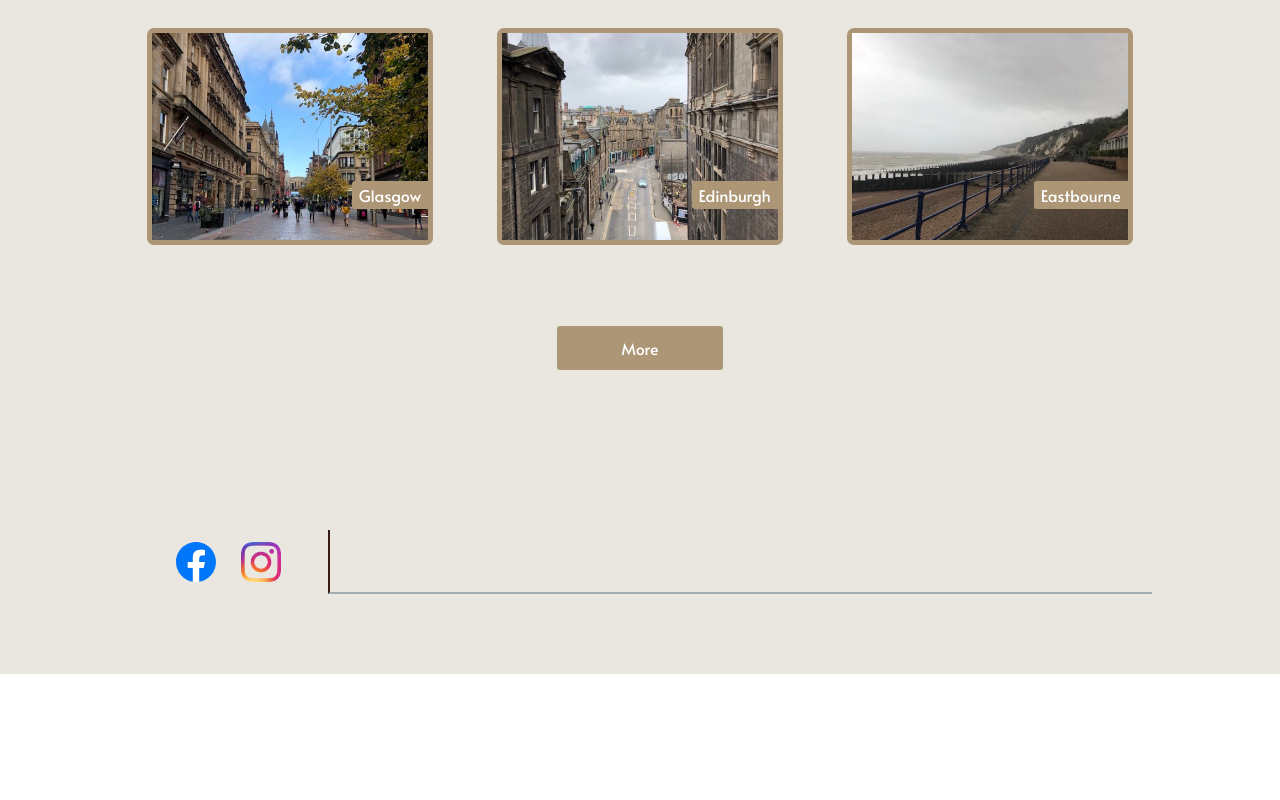
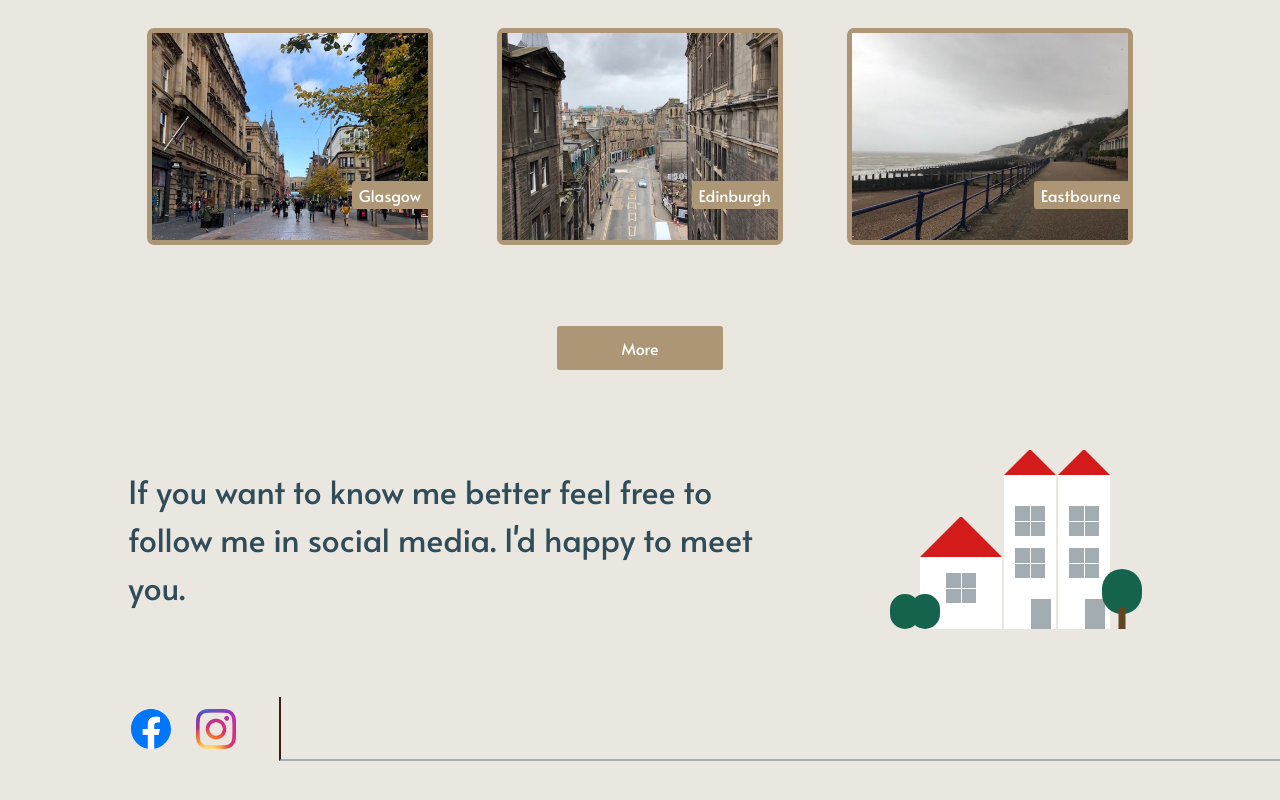
Before and after one commit to nobidina/blog, a Vue app: page / in a window 1280 px wide. Shown: the part 1118-1918 px from the top of the page. Before the commit the page ends 1792 px from the top, so only its background shows below. Built offline with nearby package versions, Linux system fonts and the light colour scheme.

Commit message:
fix train animation and some paddings

```diff
--- a/src/App.vue
+++ b/src/App.vue
@@ -23,5 +23,6 @@ html, body {
   font-size: 16px;
   line-height: 1.5em;
   color: @font-color;
+  background-color: #eae7e0;
 }
 </style>
--- a/src/components/Album.vue
+++ b/src/components/Album.vue
@@ -39,19 +39,11 @@ export default {
 .album {
   display: flex;
   flex-direction: column;
-  justify-content: center;
   align-items: center;
-
-  &__title {
-    align-self: flex-start;
-    margin-bottom: 10vh;
-    font-size: 5vh;
-    line-height: 1em;
-    color: #2f4c58;
-  }
 
   &__list {
     width: 100%;
+    margin-bottom: 30px;
 
     @media @tablet {
       display: grid;
@@ -66,13 +58,14 @@ export default {
 
   &__item {
     position: relative;
-    width: 85%;
     margin-bottom: 30px;
     border-radius: 7px;
     border: 5px solid #ac9676;
     line-height: 0;
+    transition: transform 0.2s;
 
     @media @tablet {
+      width: 85%;
       margin-bottom: 0;
     }
 
@@ -80,12 +73,26 @@ export default {
       margin-bottom: 0;
     }
 
+    &:hover {
+      @media @tablet {
+        transform: scale(1.05) rotateZ(1deg);
+      }
+    }
+
     &:nth-child(3n + 1) {
-      transform: rotateZ(0deg);
+      &:hover {
+        @media @tablet {
+          transform: scale(1.05) rotateZ(-1deg);
+        }
+      }
     }
 
     &:nth-child(3n + 3) {
-      transform: rotateZ(0deg);
+      &:hover {
+        @media @tablet {
+          transform: scale(1.05) rotateZ(1deg);
+        }
+      }
     }
   }
 
@@ -109,6 +116,8 @@ export default {
   }
 
   &__button {
+    transition: transform 0.2s;
+    width: 100%;
     padding: 10px 5vw;
     border-radius: 3px;
     background-color: #ac9676;
@@ -118,6 +127,16 @@ export default {
     font-size: 16px;
     line-height: 1.5em;
     color: @white;
+
+    @media @tablet {
+      width: auto;
+    }
+
+    &:hover {
+      @media @tablet {
+        transform: scale(1.05) rotateZ(-1deg);
+      }
+    }
   }
 }
 
--- a/src/components/FirstScreen.vue
+++ b/src/components/FirstScreen.vue
@@ -31,6 +31,8 @@ export default {
 @import "../less/variables.less";
 
 .first-screen {
+  margin-bottom: 10vh;
+
   &__title {
     padding-left: 15px;
     font-size: 4vh;
--- a/src/components/PageFooter.vue
+++ b/src/components/PageFooter.vue
@@ -1,6 +1,11 @@
 <template>
   <footer class="page-footer">
-    <city />
+    <div class="page-footer__text-wrapper">
+      <p class="page-footer__text">
+        If you want to know me better feel free to follow me in social media. I'd happy to meet you.
+      </p>
+      <city class="page-footer__city" />
+    </div>
     <div class="page-footer__contacts-wrapper">
       <contacts class="page-footer__contacts" :contacts="contacts" />
       <railway class="page-footer__railway" :reverse="reverse" />
@@ -40,22 +45,62 @@ export default {
 @import "../less/mixins.less";
 
 .page-footer {
-  .container();
   overflow: hidden;
+  padding-top: 0;
+
+  @media @tablet {
+    display: flex;
+    flex-direction: column;
+    justify-content: center;
+    align-items: center;
+    padding-top: 0;
+  }
+
+  @media @desktop {
+    padding-top: 0;
+  }
+
+  &__text-wrapper {
+    .container();
+    display: flex;
+    justify-content: center;
+    align-items: center;
+  }
+
+  &__text {
+    font-size: 1.5em;
+    line-height: 1.5em;
+
+    @media @tablet {
+      margin-right: 5vw;
+      font-size: 2em;
+    }
+  }
+
+  &__city {
+    display: none;
+
+    @media @tablet {
+      display: flex;
+    }
+  }
 
   &__contacts-wrapper {
+    .container();
     position: relative;
     display: flex;
     align-items: center;
-  }
-
-  &__contacts {
-    margin-right: 45px;
-    margin-left: 45px;
+    width: 100%;
   }
 
   &__railway {
-    position: reverse;
+    position: absolute;
+    right: 0;
+    width: calc(100vw - 15vw - 85px);
+
+    @media @tablet {
+      width: calc(100vw - 14vw - 100px);
+    }
   }
 }
 
--- a/src/components/landscapes/City.vue
+++ b/src/components/landscapes/City.vue
@@ -1,6 +1,33 @@
 <template>
   <div class="city">
-
+    <div class="bush"></div>
+    <div class="bush  bush--2"></div>
+    <div class="house  house--wide">
+      <div class="house__roof"></div>
+      <div class="house__body">
+        <div class="house__window"></div>
+      </div>
+    </div>
+    <div class="house  house--thin">
+      <div class="house__roof"></div>
+      <div class="house__body">
+        <div class="house__window"></div>
+        <div class="house__window"></div>
+        <div class="house__door"></div>
+      </div>
+    </div>
+    <div class="house  house--thin">
+      <div class="house__roof"></div>
+      <div class="house__body">
+        <div class="house__window"></div>
+        <div class="house__window"></div>
+        <div class="house__door"></div>
+      </div>
+    </div>
+    <div class="tree">
+      <div class="tree__crown"></div>
+      <div class="tree__trunk"></div>
+    </div>
   </div>
 </template>
 
@@ -14,7 +41,146 @@ export default {
 @import "../../less/variables.less";
 
 .city {
+  position: relative;
+  display: flex;
+  justify-content: flex-end;
+  align-items: flex-end;
+}
 
+.bush {
+  position: relative;
+  left: 30px;
+  width: 30px;
+  height: 35px;
+  border-radius: 22px;
+  background-color: #16634d;
+
+  &--2 {
+    left: 20px;
+  }
+}
+
+.house {
+  display: flex;
+  flex-direction: column;
+  margin-right: 2px;
+
+  &:last-child {
+    margin-right: 0;
+  }
+
+  &__roof {
+    border-right-color: transparent;
+    border-right-style: solid;
+    border-bottom-color: #d31b1b;
+    border-bottom-style: solid;
+    border-left-color: transparent;
+    border-left-style: solid;
+  }
+
+  &__body {
+    display: flex;
+    flex-direction: column;
+    align-items: center;
+    padding: 10px;
+    background-color: #fff;
+  }
+
+  &__window {
+    position: relative;
+    width: 30px;
+    height: 30px;
+    margin-bottom: 10px;
+    border: 1px solid #ffffff;
+    background-color: #a3acb1;
+
+    &:last-child {
+      margin-bottom: none;
+    }
+
+    &::before {
+      content: "";
+      position: absolute;
+      top: 50%;
+      left: 0;
+      width: 100%;
+      height: 1px;
+      background-color: #ffffff;
+    }
+
+    &::after {
+      content: "";
+      position: absolute;
+      left: 50%;
+      top: 0;
+      width: 1px;
+      height: 100%;
+      background-color: #ffffff;
+    }
+  }
+
+  &__door {
+    align-self: flex-end;
+    position: relative;
+    top: 10px;
+    right: -5px;
+    width: 20px;
+    height: 30px;
+    background-color: #a3acb1;
+  }
+
+  &--thin {
+    & .house__body {
+      padding-top: 30px;
+    }
+
+    & .house__roof {
+      border-right-width: 25px;
+      border-bottom-width: 25px;
+      border-left-width: 25px;
+    }
+  }
+
+  &--wide {
+    & .house__body {
+      justify-content: center;
+      padding: 15px 25px;
+    }
+
+    & .house__roof {
+      border-right-width: 40px;
+      border-bottom-width: 40px;
+      border-left-width: 40px;
+    }
+  }
+}
+
+.tree {
+  position: relative;
+  left: -10px;
+  width: 40px;
+  height: 60px;
+
+  &__trunk {
+    position: absolute;
+    bottom: 0;
+    left: 50%;
+    transform: translateX(-50%);
+    width: 7px;
+    height: 21px;
+    background-color: #624521;
+  }
+
+  &__crown {
+    position: absolute;
+    bottom: 15px;
+    left: 50%;
+    transform: translateX(-50%);
+    width: 40px;
+    height: 45px;
+    border-radius: 20px;
+    background-color: #16634d;
+  }
 }
 
 </style>
--- a/src/components/landscapes/NaturalLandscape.vue
+++ b/src/components/landscapes/NaturalLandscape.vue
@@ -289,9 +289,9 @@ export default {
     width: 75vw;
 
     @media @desktop {
-      top: 65vh;
-      left: 40vw;
-      width: 60vw;
+      top: 80vh;
+      left: 20vw;
+      width: 80vw;
     }
   }
 }
--- a/src/components/landscapes/Railway.vue
+++ b/src/components/landscapes/Railway.vue
@@ -60,7 +60,11 @@ export default {
   display: inline-flex;
   flex-direction: row;
   justify-content: space-between;
-  animation: train 6s cubic-bezier(.38,.54,.79,.64) infinite;
+  animation: train 4s cubic-bezier(.38,.54,.79,.64) infinite;
+
+  @media @tablet {
+    animation-duration: 6s;
+  }
 
   &__wagon {
     position: relative;
@@ -88,18 +92,28 @@ export default {
 
   &__wheel {
     position: absolute;
-    bottom: -1vh;
-    width: 1vw;
-    height: 1vw;
+    bottom: -1vw;
+    width: 2vw;
+    height: 2vw;
     border-radius: 50%;
     background: #9b9183;
+
+    @media @tablet {
+      bottom: -0.5vw;
+      width: 1vw;
+      height: 1vw;
+    }
 
     &--1 {
       left: 0.2vw;
     }
 
     &--2 {
-      left: 1.3vw;
+      left: 2.3vw;
+
+      @media @tablet {
+        left: 1.3vw;
+      }
     }
 
     &--3 {
@@ -107,7 +121,11 @@ export default {
     }
 
     &--4 {
-      right: 1.3vw;
+      right: 2.3vw;
+
+      @media @tablet {
+        right: 1.3vw;
+      }
     }
   }
 
@@ -120,7 +138,12 @@ export default {
 
 .railway--reverse {
   & .train {
+    animation: train-reverse 4s cubic-bezier(.38,.54,.79,.64) infinite;
     animation-direction: reverse;
+
+    @media @tablet {
+      animation-duration: 6s;
+    }
   }
 
   & .train__wagon {
@@ -150,11 +173,20 @@ export default {
 
 @keyframes train {
   0% {
-    left: -100%;
+    left: -120%;
   }
   100% {
     left: 150%;
   }
 }
 
+@keyframes train-reverse {
+  0% {
+    left: -180%;
+  }
+  100% {
+    left: 120%;
+  }
+}
+
 </style>
--- a/src/less/mixins.less
+++ b/src/less/mixins.less
@@ -1,15 +1,27 @@
 .container() {
   min-width: 100%;
   box-sizing: border-box;
-  padding: 30px 7vw;
-  background-color: #eae7e0;
+  margin-bottom: 5vh;
+  padding-right: 7vw;
+  padding-left: 7vw;
+
+  &:last-child {
+    margin-bottom: 10vh;
+
+    @media @tablet {
+      margin-bottom: 20vh;
+    }
+  }
 
   @media @tablet {
-    padding: 12vh 5vw;
+    margin-bottom: 10vh;
+    padding-right: 5vw;
+    padding-left: 5vw;
   }
 
   @media @desktop {
     max-width: 1500px;
-    padding: 10vh 10vw;
+    padding-right: 10vw;
+    padding-left: 10vw;
   }
 }
```
